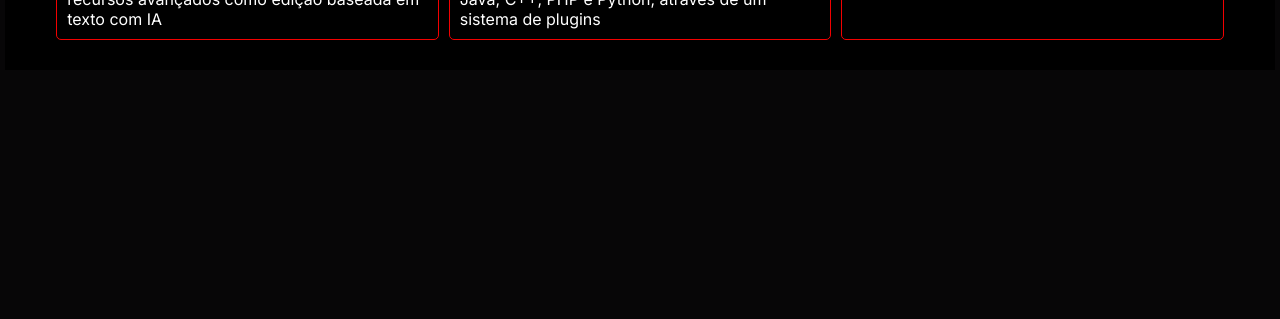
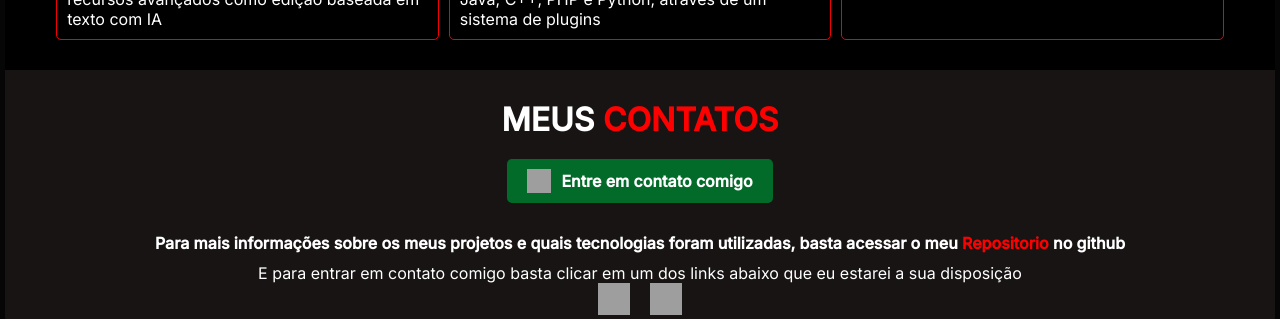
Before and after one commit to victorbatista2020/portfolio-vue, a Vue app: page /contact in a window 1280 px wide. Shown: the part 2092-2411 px from the top of the page. Before the commit the page ends 2162 px from the top, so only its background shows below. Built offline with nearby package versions, Linux system fonts and the light colour scheme; grey boxes are pictures that could not be loaded.

Commit message:
Update Contact

```diff
--- a/src/App.vue
+++ b/src/App.vue
@@ -3,6 +3,7 @@
   <Navbar/>
   <About/>
   <Skills/>
+  <Contact/>
 
 
 
@@ -11,6 +12,7 @@
   import Navbar from './components/Navbar.vue'
   import About from './components/About.vue'
   import Skills from './components/Skills.vue'
+  import Contact from './components/Contact.vue'
 
 
 
--- /dev/null
+++ b/src/components/Contact.vue
@@ -0,0 +1,121 @@
+<template>
+    <div class="contact-content" id="contact">
+      <h1>MEUS <span>CONTATOS</span></h1>
+
+      <div class="whatsapp">
+        <a
+          href="https://wa.me/5511999999999?text=Quero%20agendar%20uma%20consulta"
+          target="_blank"
+          rel="noopener noreferrer"
+          class="whatsapp-button"
+        >
+          <img
+            src="https://cdn-icons-png.flaticon.com/512/124/124034.png"
+            alt="WhatsApp"
+          />
+          Entre em contato comigo
+        </a>
+      </div>
+
+      <div class="social-media">
+       <p> Para mais informações sobre os meus projetos e quais tecnologias foram utilizadas, basta acessar o meu <span>Repositorio</span> no github</p>
+        E para entrar em contato comigo basta clicar em um dos links abaixo que eu estarei a sua disposição
+        <div class="social-links">
+          <a
+            href="https://www.facebook.com/seuPerfil"
+            target="_blank"
+            rel="noopener noreferrer"
+          >
+            <img
+              src="https://cdn-icons-png.flaticon.com/512/733/733547.png"
+              alt="Facebook"
+              width="32"
+              height="32"
+            />
+          </a>
+          <a
+            href="https://www.instagram.com/seuPerfil"
+            target="_blank"
+            rel="noopener noreferrer"
+          >
+            <img
+              src="https://cdn-icons-png.flaticon.com/512/2111/2111463.png"
+              alt="Instagram"
+              width="32"
+              height="32"
+            />
+          </a>
+        </div>
+      </div>
+    </div>
+  </template>
+
+  <script setup lang="ts">
+  </script>
+
+  <style scoped>
+  .contact-content h1 {
+    text-align: center;
+    padding-top: 20px;
+  }
+
+  .contact-content {
+    text-align: center;
+    margin-right: 5px;
+    margin-left: 5px;
+    padding-top: 10px;
+    background-color: rgb(24, 20, 20);
+  }
+
+  .whatsapp {
+    margin-top: 20px;
+  }
+
+  .whatsapp-button {
+    display: inline-flex;
+    align-items: center;
+    gap: 10px;
+    padding: 10px 20px;
+    background-color: #036b29;
+    color: white;
+    text-decoration: none;
+    border-radius: 5px;
+    font-weight: bold;
+    transition: background-color 0.3s;
+  }
+
+  .whatsapp-button:hover {
+    background-color: #1ebe5d;
+  }
+
+  .whatsapp-button img {
+    width: 24px;
+    height: 24px;
+  }
+
+  .social-media {
+    margin-top: 30px;
+  }
+
+  .social-media p {
+    font-weight: bold;
+    color: rgb(255, 255, 255);
+    margin-bottom: 10px;
+  }
+
+  .social-links {
+    display: flex;
+    justify-content: center;
+    gap: 20px;
+  }
+
+  .social-links img {
+    width: 32px;
+    height: 32px;
+    transition: transform 0.3s;
+  }
+
+  .social-links img:hover {
+    transform: scale(1.1);
+  }
+  </style>
--- a/src/components/Navbar.vue
+++ b/src/components/Navbar.vue
@@ -10,7 +10,7 @@
                 <ul>
                     <li class="nav-item"><a href="#about" class="nav-link">Início</a></li>
                     <li class="nav-item"><a href="#skills" class="nav-link">Habilidades</a></li>
-                    <li class="nav-item"><a href="#address" class="nav-link">Endereço</a></li>
+                    <li class="nav-item"><a href="#projects" class="nav-link">Projetos</a></li>
                     <li class="nav-item"><a href="#contact" class="nav-link">Contato</a></li>
                 </ul>
             </div>
@@ -25,7 +25,7 @@
             <ul>
                 <li class="nav-item"><a href="#about" class="nav-link">Início</a></li>
                 <li class="nav-item"><a href="#skills" class="nav-link">Habilidades</a></li>
-                <li class="nav-item"><a href="#address" class="nav-link">Endereço</a></li>
+                <li class="nav-item"><a href="#projects" class="nav-link">Projetos</a></li>
                 <li class="nav-item"><a href="#contact" class="nav-link">Contato</a></li>
             </ul>
         </div>
--- a/src/router/index.ts
+++ b/src/router/index.ts
@@ -6,6 +6,7 @@ import Skills from '@/components/Skills.vue'
 const routes: Array<RouteRecordRaw> = [
   { path: '/', name: 'About', component: About },
   { path: '/skills', name: 'Skills', component: Skills },
+  { path: '/contact', name: 'Contact', component: Contact }
 
 ]
 
```
